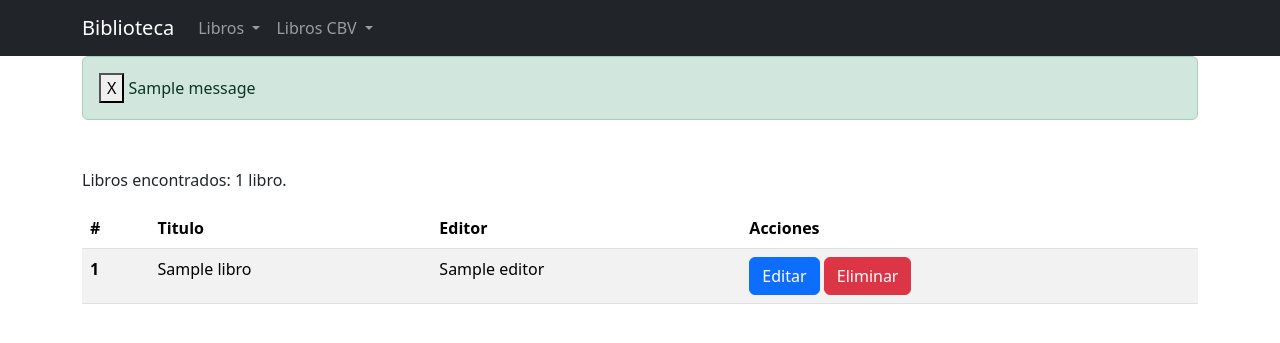
After one commit to victorrios-wh/library, a Django app: page /biblioteca/cbv/ in a window 1280 px wide. The commit adds this page. Shown: the top 343 px of the page. Run offline with Django 3.2, Linux system fonts and the light colour scheme; tables that the repository leaves empty hold one stand-in row (values such as "Sample post"); one stand-in notice (Sample message) is shown; some libraries are stand-ins or nearby versions.

Commit message:
Agregar mensajes de accion Agregar seccion con CBV

```diff
--- a/biblioteca/models.py
+++ b/biblioteca/models.py
@@ -33,7 +33,7 @@
     autores = models.ManyToManyField(Autor)
     editor = models.ForeignKey(Editor)
     fecha_publicacion = models.DateField(null=True, blank=True)
-    portada = models.ImageField(upload_to='portadas', null=True, blank=True)
+    portada = models.ImageField(upload_to='portadas/', null=True, blank=True)
 
     def __str__(self):
         return self.titulo
--- a/biblioteca/templates/eliminar_libro.html
+++ b/biblioteca/templates/eliminar_libro.html
@@ -10,7 +10,7 @@
         <h2>Esta seguro de eliminar: {{ book.titulo }}?</h2>
         <div class="col-md-8 col-md-offset-2">
             <div class="form-group mt-4">
-                <a class="btn btn-primary" href="{% url 'biblioteca:index' %}">Cancelar</a>
+                <a class="btn btn-primary" href="{% if origin == 'func' %}{% url 'biblioteca:index_func' %}{% else %}{% url 'biblioteca:index_cbv' %}{% endif %}">Cancelar</a>
                 <button class="btn btn-danger" type="submit">Eliminar</button>
             </div>
         </div>
--- a/biblioteca/templates/form_libro.html
+++ b/biblioteca/templates/form_libro.html
@@ -8,7 +8,7 @@
     {% if form.errors %}
         <p class="text-danger">Hay errores en los campos:</p>
     {% endif %}
-    <form method="post">
+    <form method="post" enctype="multipart/form-data">
         {% csrf_token %}
         <div class="row">
             <div class="col-md-8 col-md-offset-2 mb-2">
--- a/biblioteca/templates/snippets/list_books.html
+++ b/biblioteca/templates/snippets/list_books.html
@@ -16,8 +16,8 @@
                 <td>{{ book.titulo }}</td>
                 <td>{{ book.editor }}</td>
                 <td>
-                    <a class="btn btn-primary" href="{% url 'biblioteca:editar_libro' book.id %}">Editar</a>
-                    <a class="btn btn-danger" href="{% url 'biblioteca:eliminar_libro' book.id %}">Eliminar</a>
+                    <a class="btn btn-primary" href="{% if origin == 'func' %}{% url 'biblioteca:editar_libro_func' book.id %}{% else %}{% url 'biblioteca:editar_libro_cbv' book.id %}{% endif %}">Editar</a>
+                    <a class="btn btn-danger" href="{% if origin == 'func' %}{% url 'biblioteca:eliminar_libro_func' book.id %}{% else %}{% url 'biblioteca:eliminar_libro_cbv' book.id %}{% endif %}">Eliminar</a>
                 </td>
             </tr>
         {% endfor %}
--- a/biblioteca/urls.py
+++ b/biblioteca/urls.py
@@ -1,17 +1,17 @@
 from django.conf.urls import url
 from biblioteca.views import delete_book, edit_book, list_books, register_book, search_book, \
-                        EditBook, DeleteBook, ListBooks, RegisterBook
+                        EditBook, DeleteBook, ListBooks, RegisterBook, SearchBook
 
 urlpatterns = [
-    # url(r'^$', list_books, name='index'),
-    # url(r'^registrar/libro/$', register_book, name='registrar_libro'),
-    # url(r'^buscar/libro/$', search_book, name='buscar_libro'),
-    # url(r'^editar/libro/(\d+)/$', edit_book, name='editar_libro'),
-    # url(r'^eliminar/libro/(\d+)/$', delete_book, name='eliminar_libro'),
+    url(r'^func/$', list_books, name='index_func'),
+    url(r'^func/registrar/libro/$', register_book, name='registrar_libro_func'),
+    url(r'^func/buscar/libro/$', search_book, name='buscar_libro_func'),
+    url(r'^func/editar/libro/(\d+)/$', edit_book, name='editar_libro_func'),
+    url(r'^func/eliminar/libro/(\d+)/$', delete_book, name='eliminar_libro_func'),
     ## DEFINICION CON CLASS BASED VIEWS
-    url(r'^$', ListBooks.as_view(), name='index'),
-    url(r'^registrar/libro/$', RegisterBook.as_view(), name='registrar_libro'),
-    url(r'^buscar/libro/$', search_book, name='buscar_libro'),
-    url(r'^editar/libro/(?P<pk>\d+)/$', EditBook.as_view(), name='editar_libro'),
-    url(r'^eliminar/libro/(?P<pk>\d+)/$', DeleteBook.as_view(), name='eliminar_libro'),
+    url(r'^cbv/$', ListBooks.as_view(), name='index_cbv'),
+    url(r'^cbv/registrar/libro/$', RegisterBook.as_view(), name='registrar_libro_cbv'),
+    url(r'^cbv/buscar/libro/$', SearchBook.as_view(), name='buscar_libro_cbv'),
+    url(r'^cbv/editar/libro/(?P<pk>\d+)/$', EditBook.as_view(), name='editar_libro_cbv'),
+    url(r'^cbv/eliminar/libro/(?P<pk>\d+)/$', DeleteBook.as_view(), name='eliminar_libro_cbv'),
 ]
--- a/biblioteca/views.py
+++ b/biblioteca/views.py
@@ -1,7 +1,9 @@
-from django.http import HttpResponse
+from django.contrib import messages
+from django.http import HttpResponseRedirect
 from django.shortcuts import redirect, render
 from django.views.generic import CreateView, DeleteView, ListView, UpdateView
 from django.core.urlresolvers import reverse_lazy
+from django.db.models import Q
 from biblioteca.models import Libro
 from biblioteca.forms import LibroForm
 
@@ -11,7 +13,12 @@
     model = Libro
     form_class = LibroForm
     template_name = 'form_libro.html'
-    success_url = reverse_lazy('biblioteca:index')
+    success_url = reverse_lazy('biblioteca:index_cbv')
+
+    def form_valid(self, form):
+        self.object = form.save()
+        messages.success(self.request, 'Libro registrado exitosamente')
+        return super().form_valid(form)
 
 class ListBooks(ListView):
     model = Libro
@@ -19,6 +26,7 @@
 
     def get_context_data(self, **kwargs):
         context = super().get_context_data(**kwargs)
+        context['origin'] = 'cbv'
         context['books'] = context['object_list']
         return context
 
@@ -26,30 +34,75 @@
     model = Libro
     form_class = LibroForm
     template_name = 'form_libro.html'
-    success_url = reverse_lazy('biblioteca:index')
+    success_url = reverse_lazy('biblioteca:index_cbv')
 
     def get_context_data(self, **kwargs):
         context = super().get_context_data(**kwargs)
         context['book'] = context['object']
         return context
 
+    def form_valid(self, form):
+        self.object = form.save()
+        messages.success(self.request, 'Libro editado exitosamente')
+        return super().form_valid(form)
+
 class DeleteBook(DeleteView):
     model = Libro
     template_name = 'eliminar_libro.html'
-    success_url = reverse_lazy('biblioteca:index')
+    success_url = reverse_lazy('biblioteca:index_cbv')
 
     def get_context_data(self, **kwargs):
         context = super().get_context_data(**kwargs)
+        context['origin'] = 'cbv'
         context['book'] = context['object']
+        return context
+
+    def delete(self, request, *args, **kwargs):
+        self.object = self.get_object()
+        success_url = self.get_success_url()
+        self.object.delete()
+        messages.success(self.request, 'Libro eliminado exitosamente')
+        return HttpResponseRedirect(success_url)
+
+class SearchBook(ListView):
+    template_name = 'form_buscar.html'
+    errors = []
+    q = ''
+
+    def get_queryset(self):
+        print("obtengo datos de q")
+        self.errors = []
+        if 'q' in self.request.GET:
+            q = self.request.GET.get('q','')
+            if not q:
+                self.errors.append('Por favor introduce un termino de busqueda')
+            elif len(q) > 20:
+                self.errors.append('Por favor introduce un termino de busqueda menor a 20 caracteres')
+            else:
+                return Libro.objects.filter(titulo__icontains=self.query())
+
+    def query(self):
+        print("envio valor de q")
+        self.q = self.request.GET.get('q')
+        return self.q
+
+    def get_context_data(self, **kwargs):
+        print("devuelvo contexto")
+        context = super().get_context_data(**kwargs)
+        context['query'] = self.q
+        context['origin'] = 'cbv'
+        context['books'] = context['object_list']
+        context['errors'] = self.errors
         return context
 
 def register_book(request):
 
     if request.method == 'POST':
-        form = LibroForm(request.POST)
+        form = LibroForm(request.POST, request.FILES)
         if form.is_valid():
             form.save()
-            return redirect('biblioteca:index')
+            messages.success(request, 'Libro registrado exitosamente')
+            return redirect('biblioteca:index_func')
     else:
         form = LibroForm()
 
@@ -62,6 +115,7 @@
     books = Libro.objects.all()
 
     return render(request, 'listar_libros.html', {
+        'origin': 'func',
         'books': books
     })
 
@@ -72,12 +126,13 @@
         if request.method == 'GET':
             form = LibroForm(instance=libro)
         else:
-            form = LibroForm(request.POST, instance=libro)
+            form = LibroForm(request.POST, request.FILES, instance=libro)
             if form.is_valid():
                 form.save()
-                return redirect('biblioteca:index')
+                messages.success(request, 'Libro editado exitosamente')
+                return redirect('biblioteca:index_func')
     else:
-        return redirect('biblioteca:index')
+        return redirect('biblioteca:index_func')
 
     return render(request, 'form_libro.html', {
         'title': 'Editar libro: {}'.format(libro.titulo),
@@ -90,11 +145,13 @@
     if book:
         if request.method == 'POST':
             book.delete()
-            return redirect('biblioteca:index')
+            messages.success(request, 'Libro eliminado exitosamente')
+            return redirect('biblioteca:index_func')
     else:
-        return redirect('biblioteca:index')
+        return redirect('biblioteca:index_func')
 
     return render(request, 'eliminar_libro.html', {
+        'origin': 'func',
         'book': book
     })
 
@@ -110,31 +167,11 @@
             books = Libro.objects.filter(titulo__icontains=q)
             return render(request, 'form_buscar.html', {
                 'query': q,
+                'origin': 'func',
                 'books': books
             })
 
     return render(request, 'form_buscar.html', {
+        'origin': 'func',
         'errors': errors
     })
-
-# def buscar(request):
-#     errors = []
-#     contexto = {}
-#     if 'q' in request.GET:
-#         q = request.GET['q']
-#         if not q:
-#             errors.append('Por favor introduce un termino de busqueda')
-#         elif len(q) > 20:
-#             errors.append('Por favor introduce un termino de busqueda menor a 20 caracteres')
-#         else:
-#             libros = Libro.objects.filter(titulo__icontains=q)
-#             contexto.update({
-#                 'libros':libros,
-#                 'query': q
-#             })
-#             return render(request, 'listar_libros.html', contexto)
-
-#     contexto.update({
-#         'errors': errors
-#     })
-#     return  render(request, 'formulario_buscar.html', contexto)
--- a/misitio/settings.py
+++ b/misitio/settings.py
@@ -104,5 +104,5 @@
 
 STATIC_URL = '/static/'
 
-MEDIA_ROOT = '/media/'
-MEDIA_URL = BASE_DIR + 'media/'
+MEDIA_ROOT = BASE_DIR + '/media/'
+MEDIA_URL = 'media/'
--- a/misitio/urls.py
+++ b/misitio/urls.py
@@ -8,6 +8,6 @@
     # url(r'^blog/', include('blog.urls')),
 
     url(r'^admin/', include(admin.site.urls)),
-    url(r'^$', index),
+    url(r'^$', index, name='home'),
     url(r'^biblioteca/', include('biblioteca.urls', namespace='biblioteca')),
 ]
--- a/misitio/views.py
+++ b/misitio/views.py
@@ -1,4 +1,4 @@
-from django.shortcuts import redirect
+from django.shortcuts import render
 
 def index(request):
-    return redirect('biblioteca:index')
+    return render(request, 'base.html', {})
--- a/templates/base.html
+++ b/templates/base.html
@@ -10,7 +10,7 @@
   <body>
     <nav class="navbar navbar-expand-lg navbar-dark bg-dark">
       <div class="container">
-        <a class="navbar-brand" href="{% url 'biblioteca:index' %}">Biblioteca</a>
+        <a class="navbar-brand" href="{% url 'home' %}">Biblioteca</a>
         <button class="navbar-toggler" type="button" data-bs-toggle="collapse" data-bs-target="#navbarSupportedContent" aria-controls="navbarSupportedContent" aria-expanded="false" aria-label="Toggle navigation">
           <span class="navbar-toggler-icon"></span>
         </button>
@@ -24,8 +24,19 @@
                 Libros
               </a>
               <ul class="dropdown-menu" aria-labelledby="navbarDropdown">
-                <li><a class="dropdown-item" href="{% url 'biblioteca:registrar_libro' %}">Registrar</a></li>
-                <li><a class="dropdown-item" href="{% url 'biblioteca:buscar_libro' %}">Buscar</a></li>
+                <li><a class="dropdown-item" href="{% url 'biblioteca:index_func' %}">Listar</a></li>
+                <li><a class="dropdown-item" href="{% url 'biblioteca:registrar_libro_func' %}">Registrar</a></li>
+                <li><a class="dropdown-item" href="{% url 'biblioteca:buscar_libro_func' %}">Buscar</a></li>
+              </ul>
+            </li>
+            <li class="nav-item dropdown">
+              <a class="nav-link dropdown-toggle" href="#" id="navbarDropdown2" role="button" data-bs-toggle="dropdown" aria-expanded="false">
+                Libros CBV
+              </a>
+              <ul class="dropdown-menu" aria-labelledby="navbarDropdown2">
+                <li><a class="dropdown-item" href="{% url 'biblioteca:index_cbv' %}">Listar</a></li>
+                <li><a class="dropdown-item" href="{% url 'biblioteca:registrar_libro_cbv' %}">Registrar</a></li>
+                <li><a class="dropdown-item" href="{% url 'biblioteca:buscar_libro_cbv' %}">Buscar</a></li>
               </ul>
             </li>
           </ul>
@@ -33,11 +44,17 @@
       </div>
     </nav>
 
+    <div class="container">
+      {% include 'messages.html' %}
+    </div>
+
     <div class="container my-5">
         {% block content %}
         {% endblock %}
     </div>
-
+    <script src="https://code.jquery.com/jquery-3.3.1.slim.min.js" integrity="sha384-q8i/X+965DzO0rT7abK41JStQIAqVgRVzpbzo5smXKp4YfRvH+8abtTE1Pi6jizo" crossorigin="anonymous"></script>
+    <script src="https://cdnjs.cloudflare.com/ajax/libs/popper.js/1.14.7/umd/popper.min.js" integrity="sha384-UO2eT0CpHqdSJQ6hJty5KVphtPhzWj9WO1clHTMGa3JDZwrnQq4sF86dIHNDz0W1" crossorigin="anonymous"></script>
+    <script src="https://stackpath.bootstrapcdn.com/bootstrap/4.3.1/js/bootstrap.min.js" integrity="sha384-JjSmVgyd0p3pXB1rRibZUAYoIIy6OrQ6VrjIEaFf/nJGzIxFDsf4x0xIM+B07jRM" crossorigin="anonymous"></script>
     <script src="https://cdn.jsdelivr.net/npm/bootstrap@5.3.2/dist/js/bootstrap.bundle.min.js" integrity="sha384-C6RzsynM9kWDrMNeT87bh95OGNyZPhcTNXj1NW7RuBCsyN/o0jlpcV8Qyq46cDfL" crossorigin="anonymous"></script>
     <!-- <script src="main.js"></script> -->
   </body>
--- /dev/null
+++ b/templates/messages.html
@@ -0,0 +1,8 @@
+{% if messages %}
+    {% for message in messages %}
+        <div class="alert {% if message.tags == 'error' %}alert-danger{% else %}alert-success{% endif %}">
+            <button type="button" class="close" data-dismiss="alert">X</button>
+            {{message}}
+        </div>
+    {% endfor %}
+{% endif %}
```
Also changed, not shown: biblioteca/migrations/0006_auto_20250331_1736.py (added), 1 other file.
